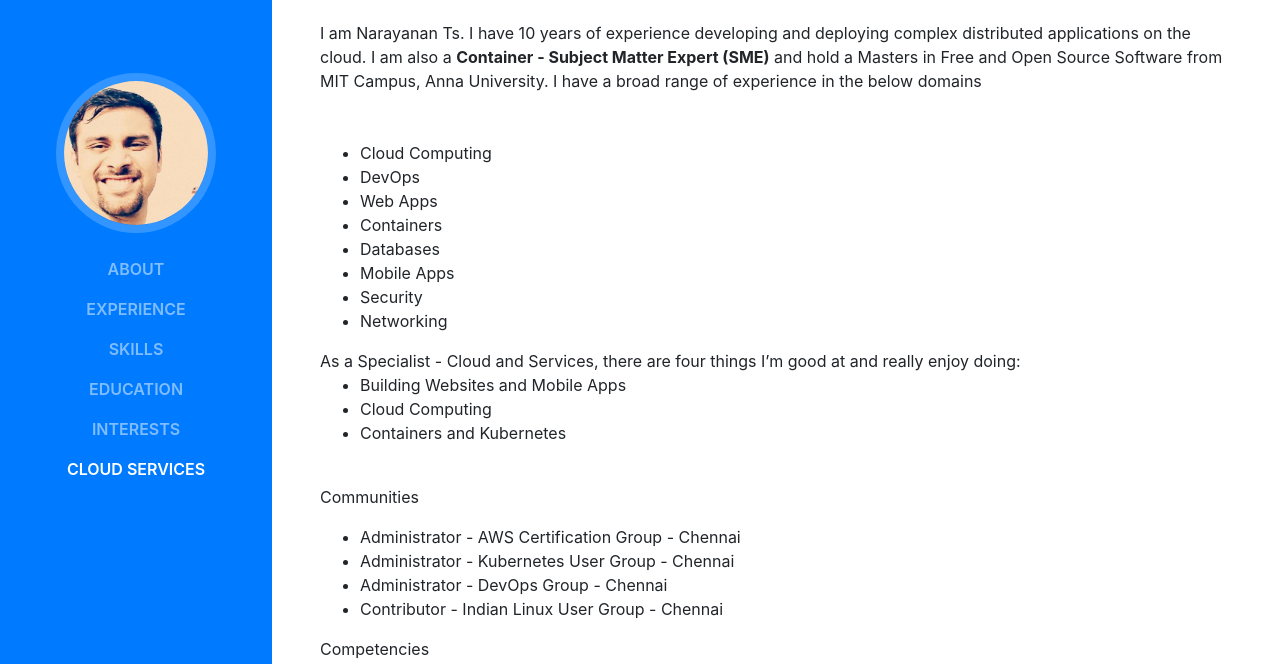
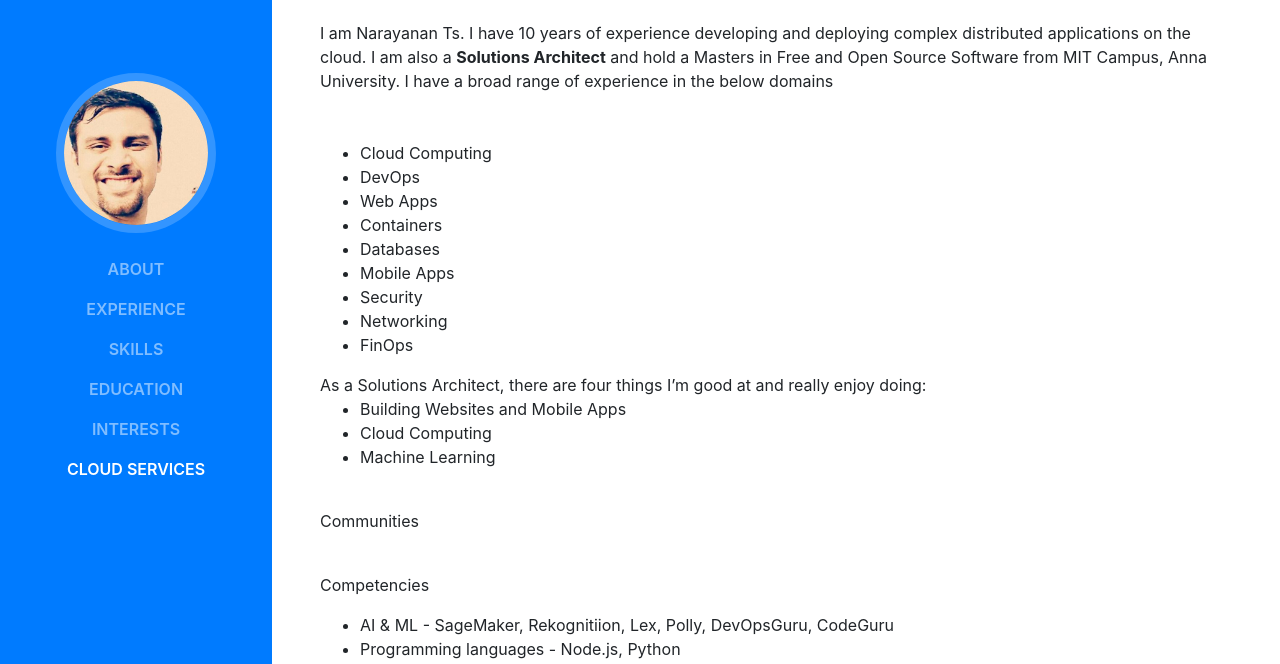
Before and after one commit to narayanants/narayanants.github.io, a website with bundled scripts: page index.html in a window 1280 px wide. Shown: the part 123-787 px from the top of the page. Built offline with nearby package versions, Linux system fonts and the light colour scheme; a web font is replaced by a local one.

Commit message:
index file changes

```diff
--- a/index.html
+++ b/index.html
@@ -76,7 +76,7 @@
           <span class="text-primary">Ts</span>
         </h1>
         <br>
-        <p class="mb-5">I am Narayanan Ts. I have 10 years of experience developing and deploying complex distributed applications on the cloud. I am also a <b>Container - Subject Matter Expert (SME)</b> and hold a Masters in Free and Open Source Software from MIT Campus,
+        <p class="mb-5">I am Narayanan Ts. I have 10 years of experience developing and deploying complex distributed applications on the cloud. I am also a <b>Solutions Architect</b> and hold a Masters in Free and Open Source Software from MIT Campus,
           Anna University. I have a broad range of experience in the below domains
           <ul>
             <li>Cloud Computing</li>
@@ -87,22 +87,18 @@
             <li>Mobile Apps</li>
             <li>Security</li>
             <li>Networking</li>
+            <li>FinOps</li>
           </ul>
 
-          As a Specialist - Cloud and Services, there are four things I’m good at and really enjoy doing:
+          As a Solutions Architect, there are four things I’m good at and really enjoy doing:
           <ul>
             <li>Building Websites and Mobile Apps</li>
             <li>Cloud Computing</li>
-            <li>Containers and Kubernetes</li>
+            <li>Machine Learning</li>
           </ul>
           <br>
           <p>Communities</p>
-          <ul>
-            <li>Administrator - AWS Certification Group - Chennai</li>
-            <li>Administrator - Kubernetes User Group - Chennai</li>
-            <li>Administrator - DevOps Group - Chennai</li>
-            <li>Contributor   - Indian Linux User Group - Chennai</li>
-          </ul>
+          <br/>
           <p>Competencies</p>
           <ul>
             <li>AI & ML - SageMaker, Rekognitiion, Lex, Polly, DevOpsGuru, CodeGuru</li>
@@ -172,7 +168,7 @@
         <!--LTI-->
         <div class="resume-item d-flex flex-column flex-md-row">
           <div class="resume-content mr-auto">
-            <h3 class="mb-0">Specialist - Cloud Services and Software</h3>
+            <h3 class="mb-0">Specialist - Cloud Engineering</h3>
             <div class="subheading mb-3">LTI - Larsen and Tourbo Infotech</div>
             <p>Roles</p>
             <ul>
@@ -792,7 +788,7 @@
         </ul>
         <br>
         <!-- AWS Cost Management  -->
-        <div class="subheading mb-3">AWS Cost Management</div>
+        <div class="subheading mb-3">AWS Cost Management and FinOps</div>
         <ul class="fa-ul mb-0">
           <li>
             <i class="fa-li fa fa-check"></i>
```
